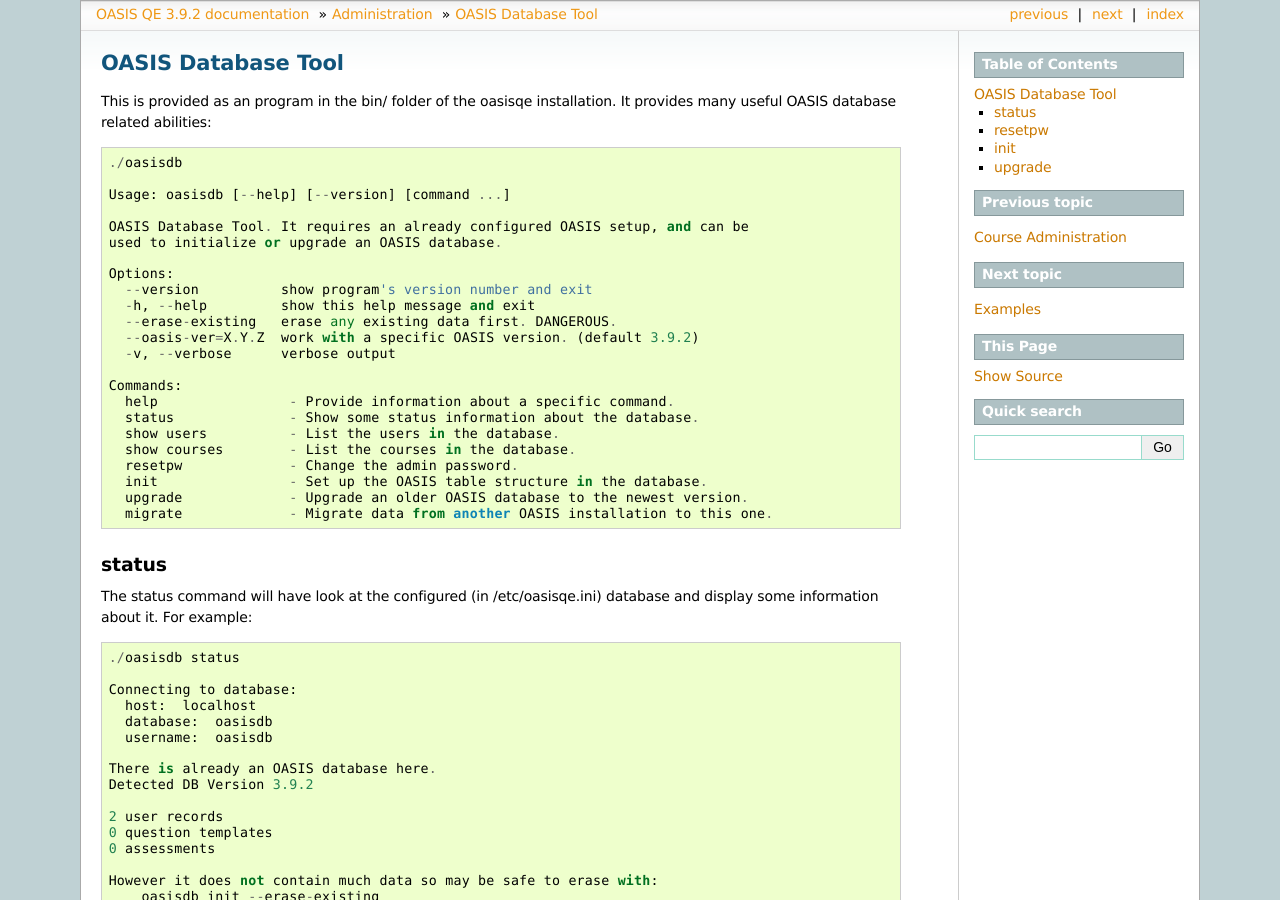
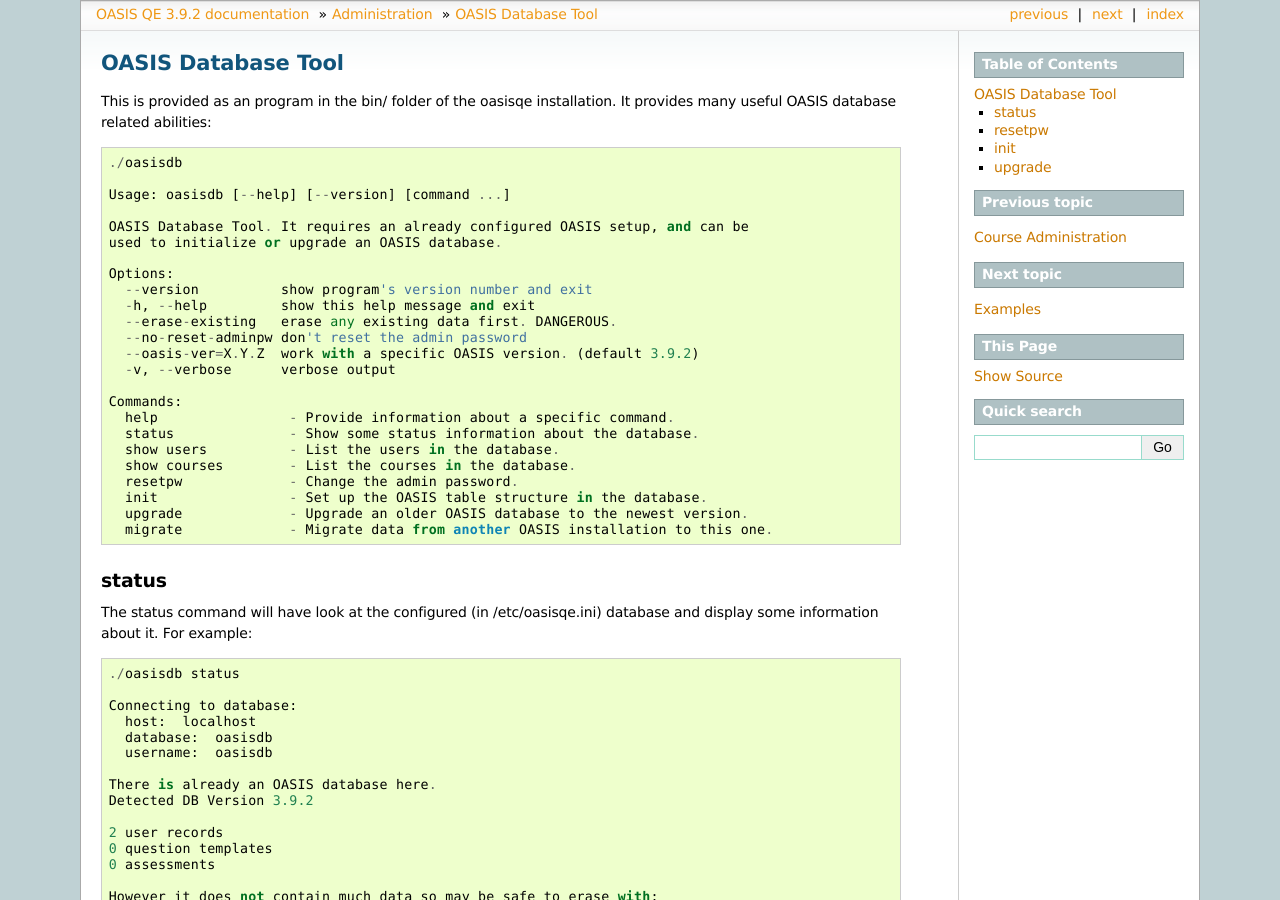
Before and after one commit to colincoghill/oasisqe, a Sphinx documentation site: the page built from source/admin_oasisdb.rst, in a window 1280 px wide and 900 px high. Built offline with Sphinx 7.4.7, drawn with Linux system fonts in a browser that asks for light colours; pages that are not in the unit, such as notebooks, are missing from menus.

Commit message:
oasisdb tool now allows you to not reset the admin password when doing install/upgrades

```diff
--- a/source/admin_oasisdb.rst
+++ b/source/admin_oasisdb.rst
@@ -17,6 +17,7 @@ provides many useful OASIS database related abilities::
     --version          show program's version number and exit
     -h, --help         show this help message and exit
     --erase-existing   erase any existing data first. DANGEROUS.
+    --no-reset-adminpw don't reset the admin password
     --oasis-ver=X.Y.Z  work with a specific OASIS version. (default 3.9.2)
     -v, --verbose      verbose output
 
```
